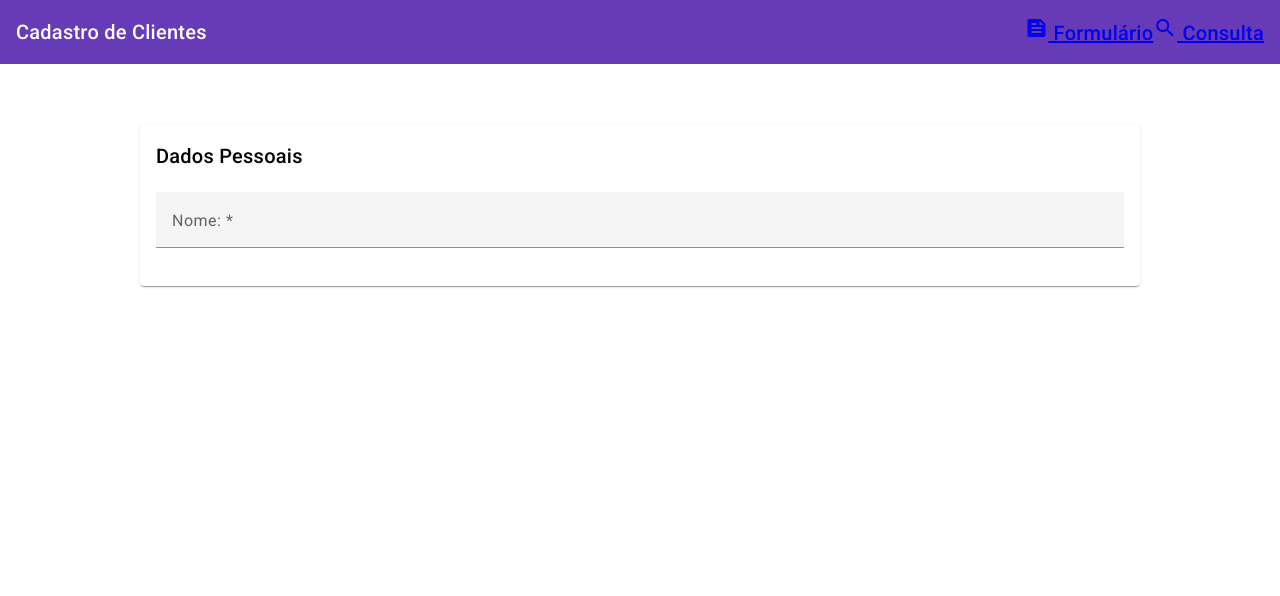
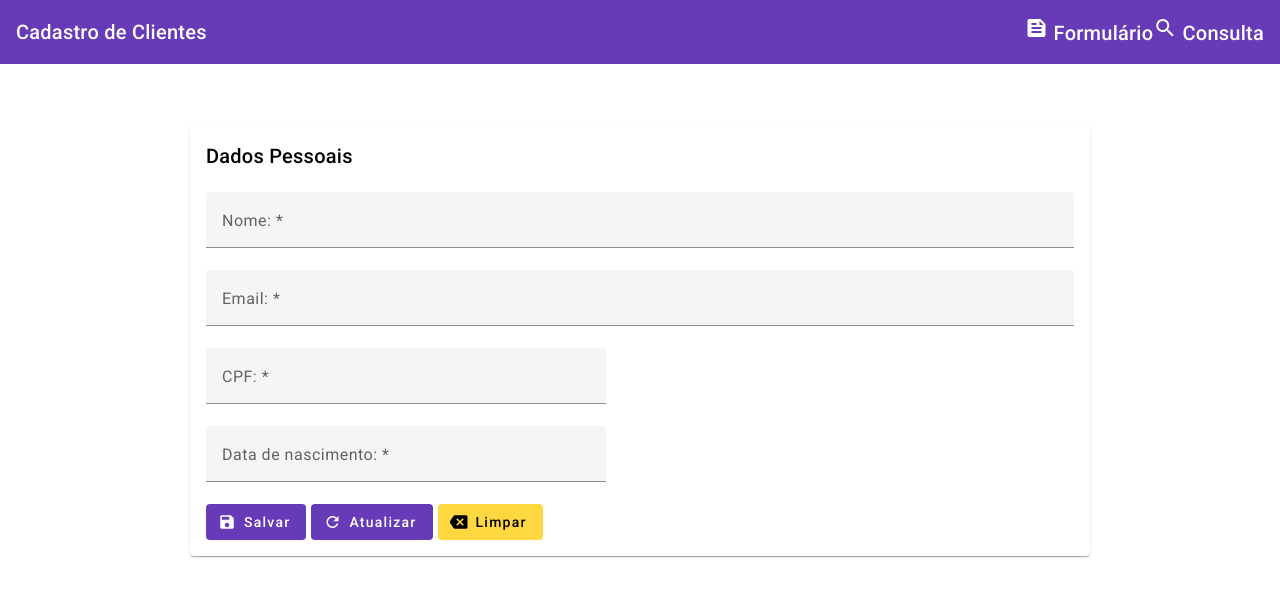
Before and after one commit to KennedyMartinsB/Angular-19---Curso-Completo-do-Iniciante-ao-Avan-ado-2025-, an Angular app in the folder crud-angular-material/: page /cadastro in a window 1280 px wide. Shown: the top 596 px of the page. Built offline with nearby package versions, Linux system fonts and the light colour scheme.

Commit message:
Feature: ajuste de formulario

```diff
--- a/crud-angular-material/package.json
+++ b/crud-angular-material/package.json
@@ -31,12 +31,15 @@
     "@angular/cli": "~16.0.6",
     "@angular/compiler-cli": "^16.0.0",
     "@types/jasmine": "~4.3.0",
+    "autoprefixer": "^10.4.23",
     "jasmine-core": "~4.6.0",
     "karma": "~6.4.0",
     "karma-chrome-launcher": "~3.2.0",
     "karma-coverage": "~2.2.0",
     "karma-jasmine": "~5.1.0",
     "karma-jasmine-html-reporter": "~2.0.0",
+    "postcss": "^8.5.6",
+    "tailwindcss": "^3.4.19",
     "typescript": "~5.0.2"
   }
 }
--- a/crud-angular-material/src/app/components/cadastro/cadastro.component.html
+++ b/crud-angular-material/src/app/components/cadastro/cadastro.component.html
@@ -1,5 +1,5 @@
 <div fxLayout="row" fxLayoutAlign="center">
-  <div fxLayout="column" fxFlex="1000px">
+  <div fxLayout="column" fxFlex="900px">
     <form class="mt-60" #clientesFrm="ngForm">
       <mat-card>
          <mat-card-header>
@@ -8,13 +8,63 @@
           </mat-card-title>
          </mat-card-header>
          <mat-card-content class="mt-20">
-          <div fxLayout="row" fxLayout="start" fxlayoutGap="16px">
-            <mat-form-field class="full-width">
-              <mat-label>Nome: *</mat-label>
-              <input matInput type="text" placeholder="Ex: José da silva"/>
+          <div fxLayout="row" fxLayoutAlignt="start" fxlayoutGap="16px">
+            <div fxlayout="column" fxFlex="400">
+              <mat-form-field class="full-width">
+                <mat-label>Nome: *</mat-label>
+                <input matInput type="text" placeholder="Ex: José da silva"/>
+              </mat-form-field>
+            </div>
+
+          </div>
+
+          <div fxLayout="row" fxLayoutAlign="start" fxLayoutGap="16px">
+            <div fxlayout="column" fxFlex="800">
+               <mat-form-field class="full-width">
+                  <mat-label>
+                    Email: *
+                  </mat-label>
+                  <input type="email" placeholder="Digite seu email" matInput />
+                </mat-form-field>
+            </div>
+          </div>
+
+          <div fxLayout="row" fxLayoutAlign="start" fxLayoutGap="16px">
+            <div fxlayout="column" fxFlex="400">
+              <mat-form-field class="w-[400px]">
+                <mat-label>
+                  CPF: *
+                </mat-label>
+                <input type="cpf" placeholder="Digite seu cpf" matInput />
             </mat-form-field>
+            </div>
+          </div>
+
+          <div fxLayout="row" fxLayoutAlign="start" fxLayoutGap="16px">
+            <div div fxlayout="column" fxFlex="400">
+              <mat-form-field class="w-[400px]">
+                <mat-label>
+                  Data de nascimento: *
+                </mat-label>
+                <input type="email" placeholder="Digite sua data de nascimento" matInput />
+              </mat-form-field>
+            </div>
           </div>
          </mat-card-content>
+         <mat-card-actions style="padding: 0px 16px 16px;">
+              <button mat-flat-button color="primary">
+                <mat-icon fontIcon="save"></mat-icon>
+                Salvar
+              </button>
+              <button mat-flat-button color="primary" class="ml-5">
+                <mat-icon fontIcon="refresh"></mat-icon>
+                Atualizar
+              </button>
+              <button mat-flat-button color="accent" class="ml-5">
+                <mat-icon fontIcon="backspace"></mat-icon>
+                Limpar
+              </button>
+         </mat-card-actions>
       </mat-card>
     </form>
   </div>
--- a/crud-angular-material/src/styles.scss
+++ b/crud-angular-material/src/styles.scss
@@ -1,4 +1,7 @@
 /* You can add global styles to this file, and also import other style files */
+@tailwind base;
+@tailwind components;
+@tailwind utilities;
 
 html, body { height: 100%; }
 body { margin: 0; font-family: Roboto, "Helvetica Neue", sans-serif; }
--- /dev/null
+++ b/crud-angular-material/tailwind.config.js
@@ -0,0 +1,10 @@
+/** @type {import('tailwindcss').Config} */
+module.exports = {
+  content: [
+    "./src/**/*.{html,ts}",
+  ],
+  theme: {
+    extend: {},
+  },
+  plugins: [],
+}
```
Also changed, not shown: 1 other file (tests, documents, lock files or other folders).
